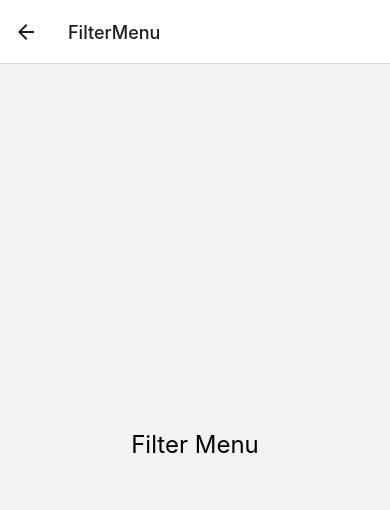
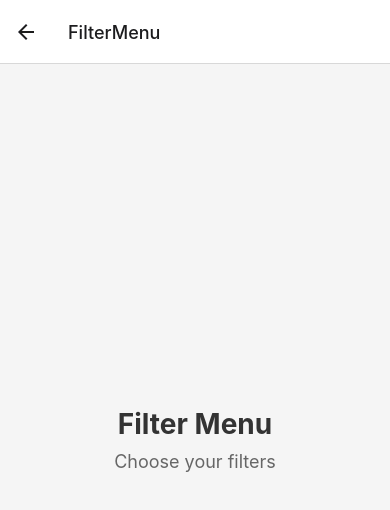
Before and after one commit to ST10438377/Mengue_Jorge_st10438377_MAST_PART, a React Native app: screen /FilterMenu in a window 390 px wide. Shown: the top 510 px of the page. Built offline with nearby package versions, Linux system fonts and the light colour scheme.

Commit message:
i have done my colour font and the layout

```diff
--- a/screens/FilterMenuScreen.tsx
+++ b/screens/FilterMenuScreen.tsx
@@ -9,7 +9,8 @@ export default function FilterMenuScreen({ navigation }: FilterMenuScreenProps)
   return (
     <View style={styles.container}>
       <Text style={styles.title}>Filter Menu</Text>
-      {/* You can add your filtering functionality here */}
+      <Text style={styles.subtitle}>Choose your filters</Text>
+      {/* Add your filtering components or functionality here */}
     </View>
   );
 }
@@ -19,9 +20,18 @@ const styles = StyleSheet.create({
     flex: 1,
     justifyContent: 'center',
     alignItems: 'center',
+    backgroundColor: '#f5f5f5', // Light grey background for a soft feel
+    padding: 20,
   },
   title: {
-    fontSize: 24,
-    marginBottom: 20,
+    fontSize: 28,
+    fontWeight: 'bold',
+    color: '#333', // Darker grey for the title text
+    marginBottom: 10,
+  },
+  subtitle: {
+    fontSize: 18,
+    color: '#666', // Medium grey for subtitle
+    marginBottom: 30,
   },
 });
```
